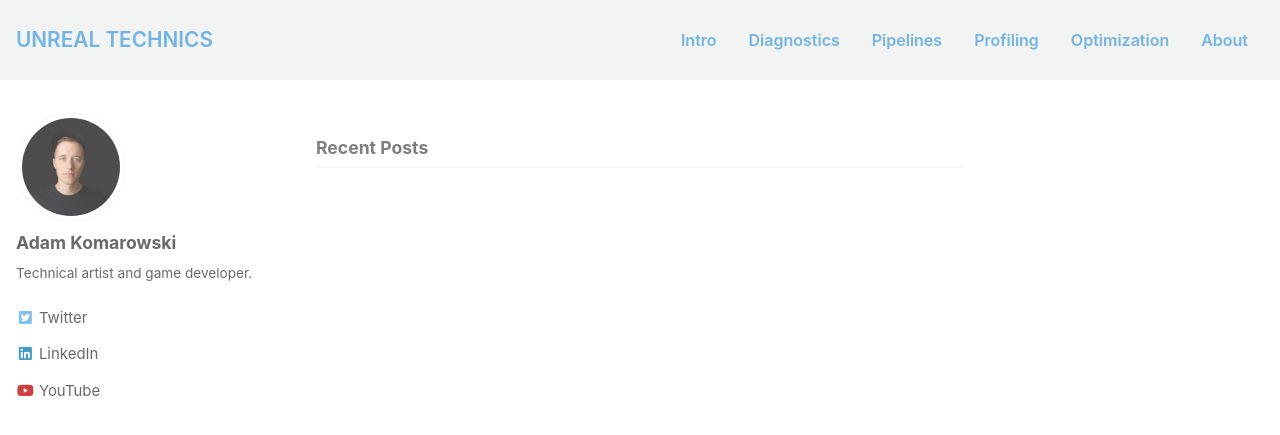
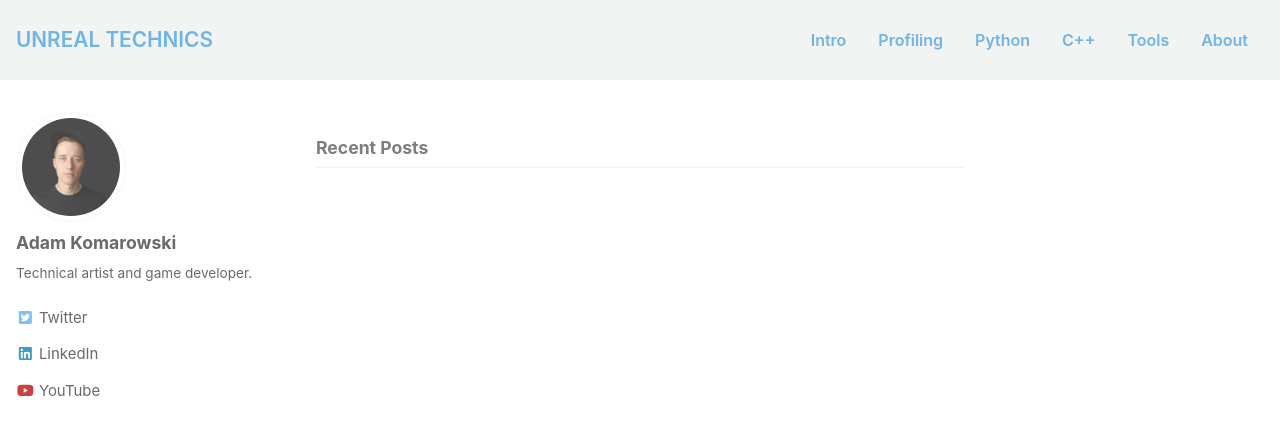
Before and after one commit to AdamKomarowski/unrealtechart, a Jekyll site: the page built from index.html, in a window 1280 px wide and 900 px high. Shown: the top 435 px of the window. Built offline with Jekyll 4.4.1, drawn with Linux system fonts in a browser that asks for light colours; nearby versions of some CDN libraries.

Commit message:
Update navigation.yml

```diff
--- a/_data/navigation.yml
+++ b/_data/navigation.yml
@@ -2,13 +2,13 @@
 main:
   - title: "Intro"
     url: /book/
-  - title: "Diagnostics"
+  - title: "Profiling"
     url: /book/process/
-  - title: "Pipelines"
+  - title: "Python"
     url: /book/pipelines/
-  - title: "Profiling"
+  - title: "C++"
     url: /book/profiling/
-  - title: "Optimization"
+  - title: "Tools"
     url: /book/optimization/
   - title: "About"
     url: /book/about/
```
